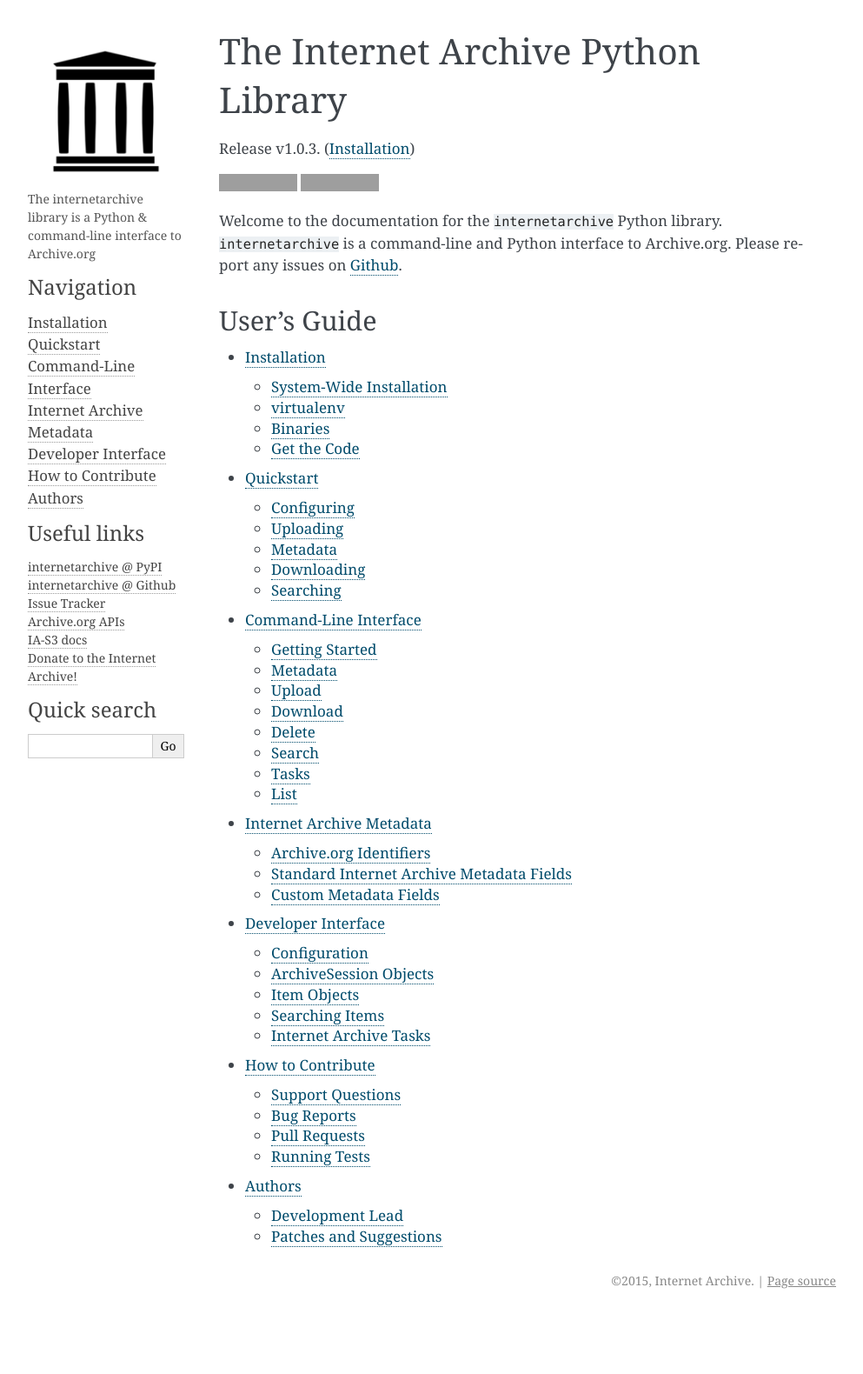
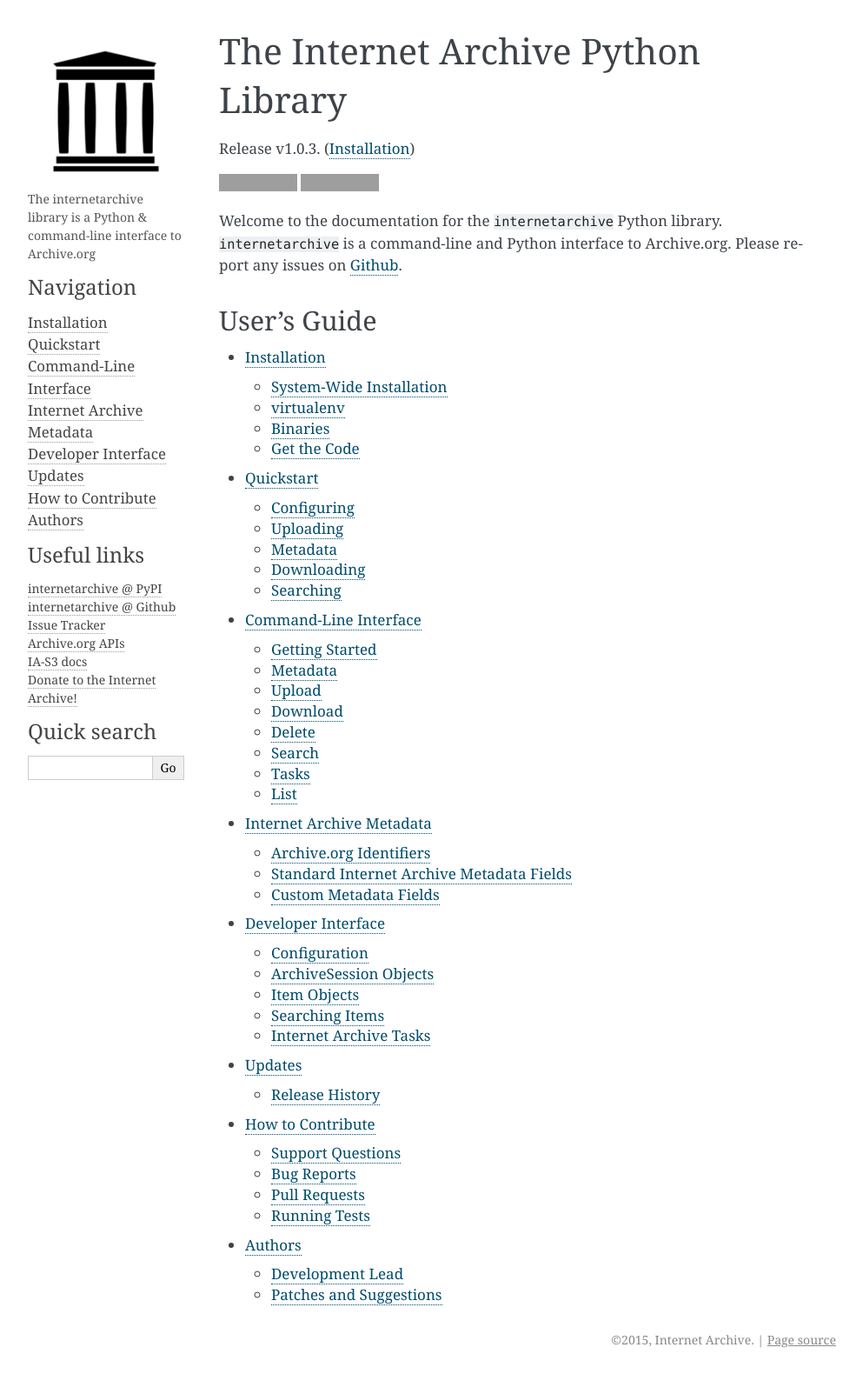
Before and after one commit to jjjake/internetarchive, a Sphinx documentation site: the page built from docs/source/index.rst, in a window 1280 px wide. Shown: the whole page at 87% size, without its empty margins (148-1141 px from the left). Built offline with Sphinx 7.4.7, drawn with Linux system fonts in a browser that asks for light colours; before the commit the page ends 1512 px from its top, so only the background shows below that; grey boxes are pictures that could not be loaded.

Commit message:
Added changelog to docs.

```diff
--- a/docs/source/index.rst
+++ b/docs/source/index.rst
@@ -31,5 +31,6 @@
     cli
     metadata
     api
+    updates
     contributing
     authors
--- /dev/null
+++ b/docs/source/updates.rst
@@ -0,0 +1,6 @@
+.. _updates:
+
+Updates
+=======
+
+.. include:: ../../HISTORY.rst
```
